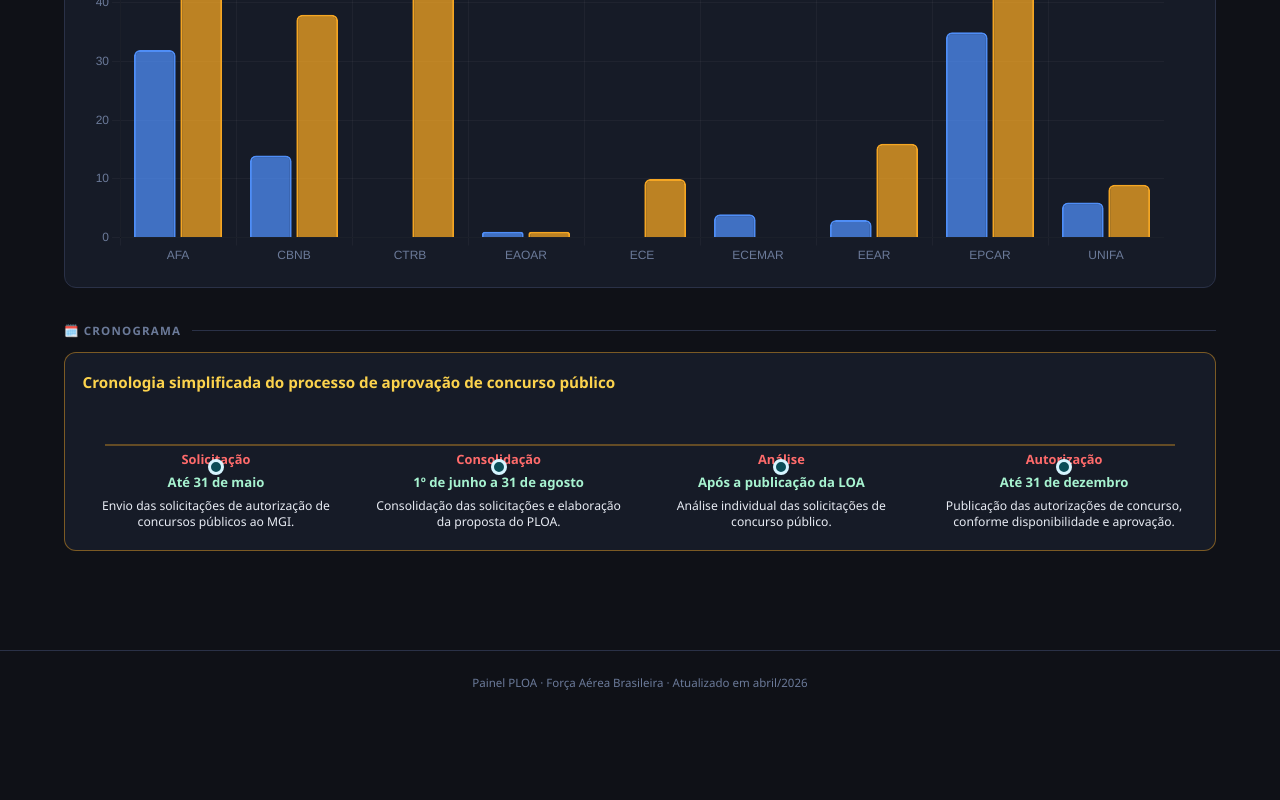
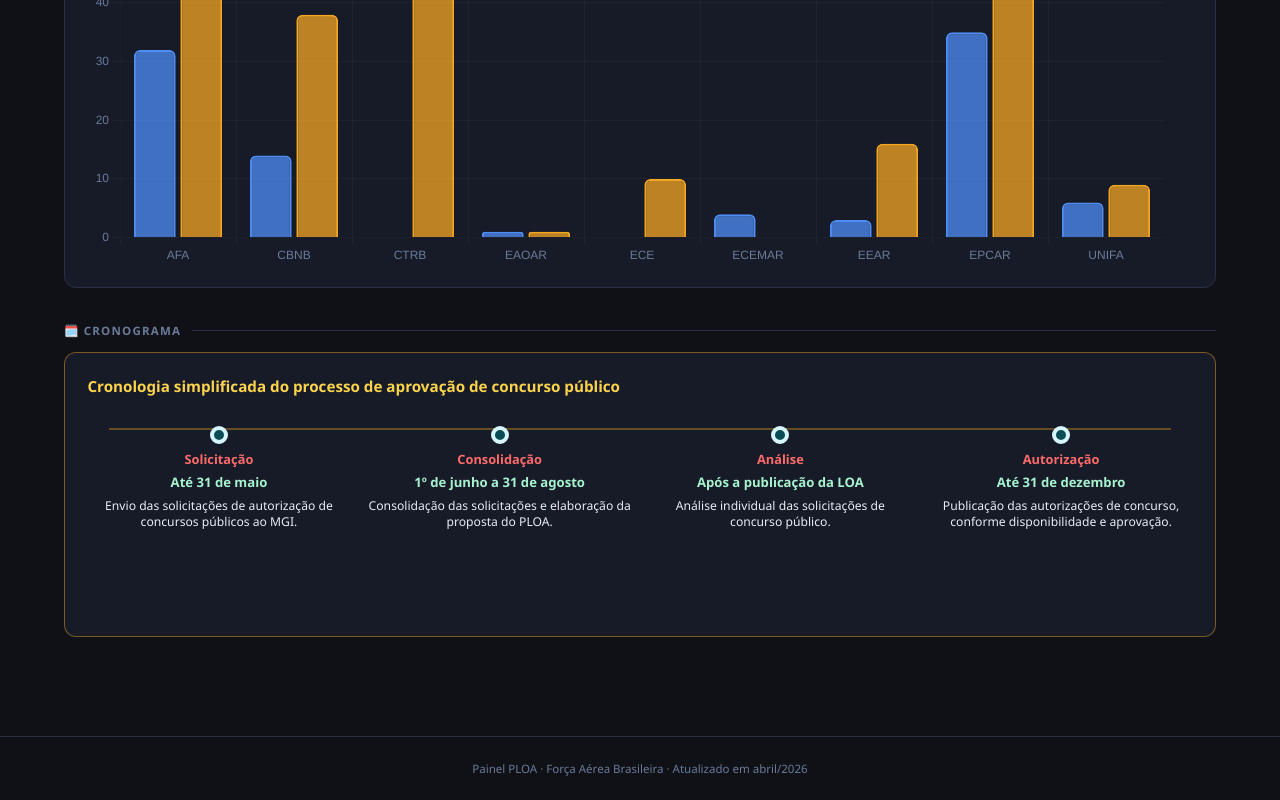
Before and after one commit to Martane1/fab-ploa-painel-concursos, a plain HTML site: page index.html in a window 1280 px wide. Shown: the part 3553-4353 px from the top of the page. Before the commit the page ends 4267 px from the top, so only its background shows below. Drawn offline with nearby package versions, Linux system fonts and the light colour scheme.

Commit message:
style: refina layout do cronograma no desktop

```diff
--- a/index.html
+++ b/index.html
@@ -92,15 +92,15 @@ main{max-width:1200px;margin:auto;padding:2rem 1.5rem 4rem}
 .chip-om{background:rgba(79,142,247,.15);color:#93c5fd;border:1px solid rgba(79,142,247,.3)}
 .cargo-name{max-width:280px;white-space:nowrap;overflow:hidden;text-overflow:ellipsis}
 .hint{font-size:.72rem;color:var(--muted);display:flex;align-items:center;gap:.4rem;padding:.4rem 0 .8rem}
-.cron-card{background:var(--s1);border:1px solid rgba(245,166,35,.45);border-radius:var(--radius);padding:1.2rem 1.1rem}
+.cron-card{background:var(--s1);border:1px solid rgba(245,166,35,.45);border-radius:var(--radius);padding:1.4rem 1.4rem}
 .cron-title{font-size:.95rem;font-weight:800;color:#fcd34d;margin-bottom:1rem}
-.cron-line{position:relative;display:grid;grid-template-columns:repeat(4,1fr);gap:1rem;padding-top:1.4rem}
-.cron-line::before{content:'';position:absolute;left:2%;right:2%;top:2.25rem;height:2px;background:rgba(245,166,35,.35)}
-.cron-step{position:relative;text-align:center;padding-top:1.2rem}
-.cron-dot{width:16px;height:16px;border-radius:50%;background:#0b4d57;border:3px solid #d6f5ff;position:absolute;top:1.75rem;left:50%;transform:translateX(-50%);z-index:2}
+.cron-line{position:relative;display:grid;grid-template-columns:repeat(4,minmax(0,1fr));gap:1.1rem;align-items:start;padding-top:.45rem}
+.cron-line::before{content:'';position:absolute;left:2%;right:2%;top:1rem;height:2px;background:rgba(245,166,35,.35)}
+.cron-step{position:relative;text-align:center;padding-top:1.95rem;min-height:195px}
+.cron-dot{width:18px;height:18px;border-radius:50%;background:#0b4d57;border:4px solid #d6f5ff;position:absolute;top:.45rem;left:50%;transform:translateX(-50%);z-index:2}
 .cron-head{color:#ff6b6b;font-weight:800;font-size:.8rem;margin-bottom:.35rem}
 .cron-date{font-size:.82rem;font-weight:800;color:#a7f3d0;line-height:1.25;margin-bottom:.5rem}
-.cron-desc{font-size:.76rem;color:var(--text);line-height:1.35;max-width:260px;margin:0 auto}
+.cron-desc{font-size:.76rem;color:var(--text);line-height:1.35;max-width:280px;margin:0 auto}
 canvas{display:block}
 @media(max-width:900px){
   header{padding:0 1rem}
@@ -114,7 +114,7 @@ canvas{display:block}
 @media(max-width:860px){
   .cron-line{grid-template-columns:1fr;gap:1.1rem;padding-top:.2rem}
   .cron-line::before{display:none}
-  .cron-step{text-align:left;padding:.2rem 0 .2rem 2rem}
+  .cron-step{text-align:left;padding:.2rem 0 .2rem 2rem;min-height:auto}
   .cron-dot{left:.35rem;top:1.05rem;transform:none}
   .cron-desc{margin:0;max-width:none}
 }
```
